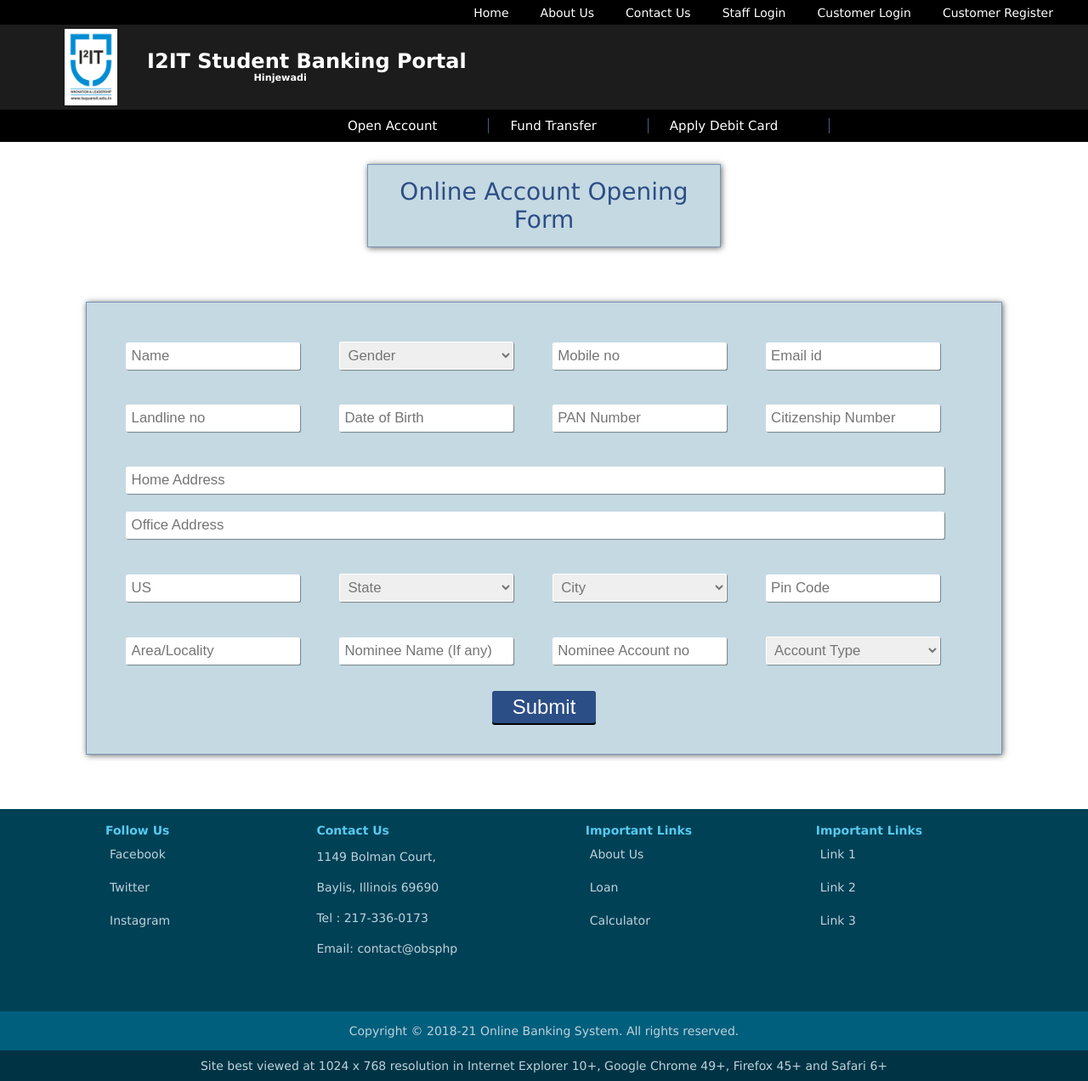
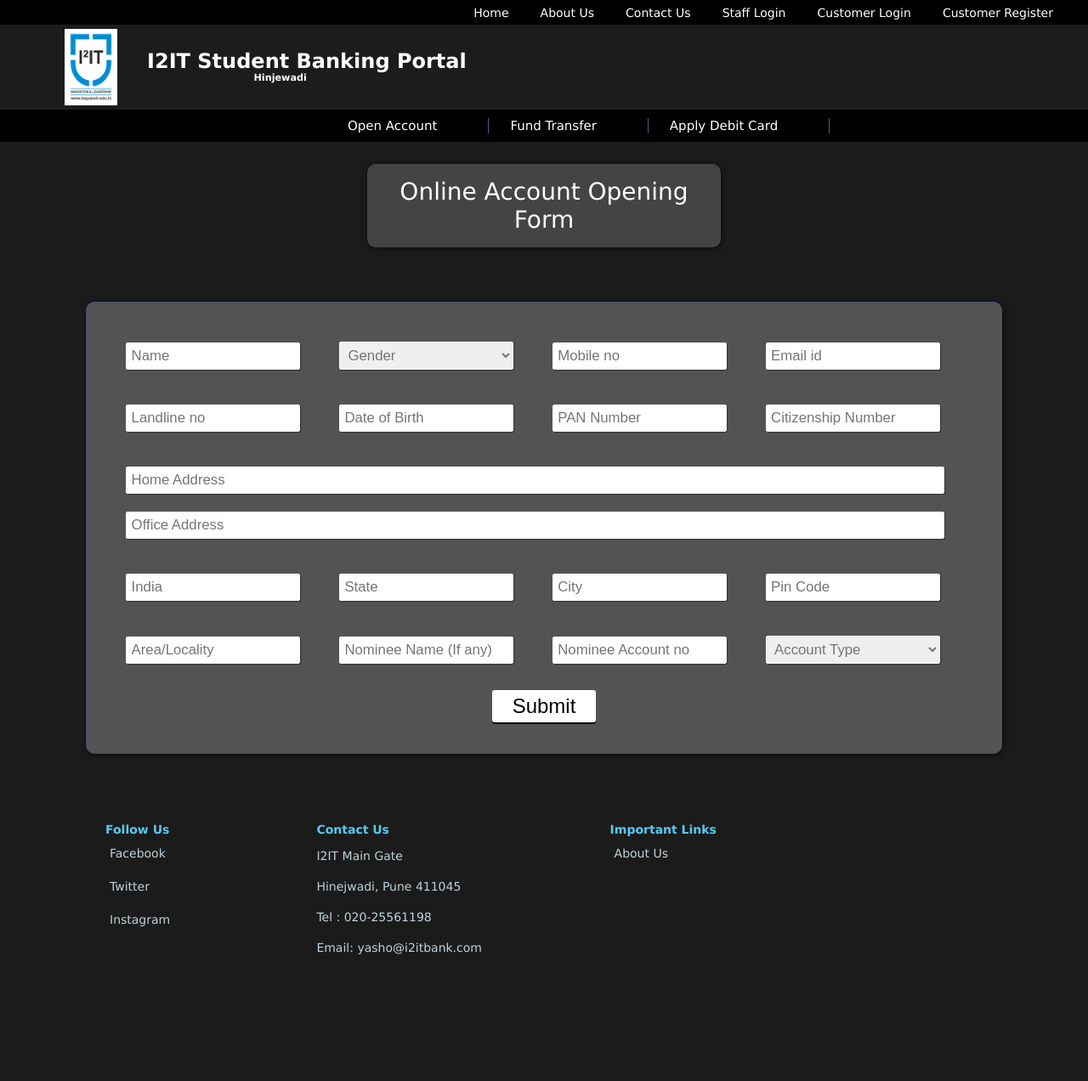
Before and after one commit to noman122official/dbms_banking, a PHP site: page /customer_reg_form.php in a window 1280 px wide. Shown: the whole page at 85% size. After the commit the page ends 1123 px from the top, so only its background shows below. Run offline with PHP 8.4, Linux system fonts and the light colour scheme.

Commit message:
changed coloring for open account form

```diff
--- a/css/customer_reg_form.css
+++ b/css/customer_reg_form.css
@@ -2,13 +2,16 @@
   font-size: 2.1vh;
   /* //font-family:verdana; */
 }
-
+body{
+  background-color: rgb(27, 27, 27);
+}
 .container_regfrm_container_parent h3 {
   text-align: center;
-  border: 1px solid rgba(44, 78, 134, 0.5);
-  background-color: #c5d9e2;
+  border: 1px solid rgba(73, 73, 73, 0.5);
+  background-color: #444444;
   font-size: 3.5vh;
-  color: rgb(44, 78, 134);
+  color: rgb(255, 255, 255);
+  border-radius: 10px;
   font-weight: 500;
   padding: 15px;
   width: 30%;
@@ -20,7 +23,8 @@
   border: 1px solid white;
   padding: 2%;
   margin: 5% auto;
-  background-color: #c5d9e2;
+  border-radius: 10px;
+  background-color: #535353;
   box-shadow: 1px 1px 7px rgba(0, 0, 0, 0.6);
   border: 1px solid rgba(44, 78, 134, 0.5);
   width: 80%;
@@ -68,9 +72,9 @@
 
 .container_regfrm_container_parent_child input[type="submit"] {
   width: 12%;
-  color: white;
+  color: rgb(0, 0, 0);
   font-size: 3vh;
-  background-color: rgb(44, 78, 134);
+  background-color: rgb(255, 255, 255);
   border-radius: 3px;
   box-shadow: 0px 2px black;
   border: 0px;
@@ -81,5 +85,5 @@
 
 .container_regfrm_container_parent_child input[type="submit"]:hover {
   cursor: pointer;
-  background-color: rgba(11, 30, 89, 0.7);
+  background-color: rgba(68, 121, 66, 0.7);
 }
--- a/customer_reg_form.php
+++ b/customer_reg_form.php
@@ -27,54 +27,14 @@
 				 <input type="text" name="citizenship" placeholder="Citizenship Number" required />
 				 <input class="address" type="text" name="homeaddrs" placeholder="Home Address" required  />
 				 <input class="address" type="text" name="officeaddrs" placeholder="Office Address" />
-				 <input type="text" name="country" placeholder="US" value="US" readonly="readonly" />
+				 <input type="text" name="country" placeholder="India" value="India" readonly="readonly" />
+
+
+				<input type="text" name="state" placeholder="State" required />
 
 
 
-				 <select name ="state" required >
-					  <option class="default" value="" disabled selected>State</option>
-
-					  <option value="California">California</option>
-					  <option value="Texas">Texas</option>
-					  <option value="Florida">Florida</option>
-					  <option value="Washington">Washington</option>
-					  <option value="Hawaii">Hawaii</option>
-					  <option value="Alaska">Alaska</option>
-					  <option value="Virginia">Virginia</option>
-					  <option value="Idaho">Idaho</option>
-				</select>
-
-
-
-				 <select name ="city" required >
-					  <option class="default" value="" disabled selected>City</option>
-					  <option value="Los Angeles">Los Angeles</option>
-					  <option value="San Diego">San Diego</option>
-					  <option value="Fresno">Fresno</option>
-					  <option value="Houston">Houston</option>
-					  <option value="Austin">Austin</option>
-					  <option value="Dallas">Dallas</option>
-					  <option value="Texas City">Texas City</option>
-					  <option value="Miami">Miami</option>
-					  <option value="Orlando">Orlando</option>
-					  <option value="Jacksonville">Jacksonville</option>
-					  <option value="Seattle">Seattle</option>
-					  <option value="Vancouver">Vancouver</option>
-					  <option value="Olympia">Olympia</option>
-					  <option value="Honolulu">Honolulu</option>
-					  <option value="Hawi">Hawi</option>
-					  <option value="Lahaina">Lahaina</option>
-					  <option value="Anchorage">Anchorage</option>
-					  <option value="Sitka">Sitka</option>
-					  <option value="Seward">Seward</option>
-					  <option value="Richmond">Richmond</option>
-					  <option value="Williamsburg">Williamsburg</option>
-					  <option value="Alexandria">Alexandria</option>
-					  <option value="Boise">Boise</option>
-					  <option value="Twin Falls">Twin Falls</option>
-					  <option value="Moscow">Moscow</option>
-
-				</select>
+				<input type="text" name="city" placeholder="City" required />
 
 
 
--- a/footer.php
+++ b/footer.php
@@ -13,9 +13,9 @@
     <div class="contact" id="contactus">
         <label>Contact Us</label>
         <ul>
-            <p>1149 Bolman Court,</p><p>Baylis, Illinois 69690</p>
-            <p>Tel : 217-336-0173</p>
-            <p> Email: contact@obsphp</p>
+            <p>I2IT Main Gate</p><p>Hinejwadi, Pune 411045</p>
+            <p>Tel : 020-25561198</p>
+            <p> Email: yasho@i2itbank.com</p>
 
         </ul>
     </div>
@@ -23,29 +23,14 @@
             <label>Important Links</label>
             <ul>
             <li><a href="index.php#aboutus" target="_blank">About Us</a></li>
-            <li><a href="">Loan</a></li>
-            <li><a href="">Calculator</a></li>
-            </ul><br>
-    </div>
 
-    <div class="links">
-            <label>Important Links</label>
-            <ul>
-            <li><a href="index.php#aboutus" target="_blank">Link 1</a></li>
-            <li><a href="">Link 2</a></li>
-            <li><a href="">Link 3</a></li>
             </ul><br>
     </div>
 
 
-    </div>
-    <div class="copyright">
-        <span>Copyright &copy; 2018-21 Online Banking System. All rights reserved.</span>
-    </div>
 
-    <div class="bestview">
-    <span>Site best viewed at 1024 x 768 resolution in Internet Explorer 10+, Google Chrome 49+, Firefox 45+ and Safari 6+</span>
 
     </div>
 
+
 </footer>
```
Also changed, not shown: index.php (+7 -6 lines), img/._carosel1.jpeg (added), img/._carosel2.jpeg (added), img/._carosel3.jpeg (added), img/carosel1.jpeg (added), img/carosel2.jpeg (added), img/carosel3.jpeg (added).
